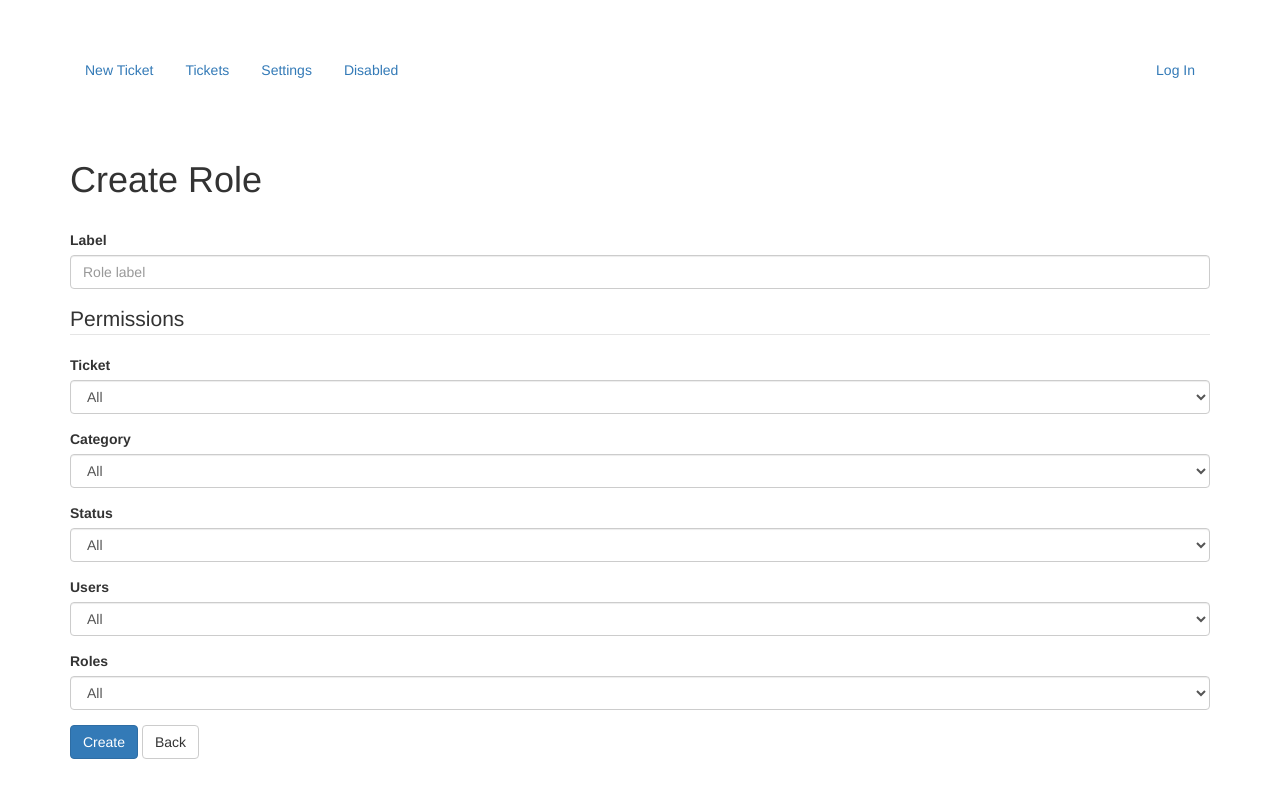
After one commit to tomual/tintin-ticketing, a CodeIgniter app: page /database/role/create/ in a window 1280 px wide. The commit adds this page. Run offline with CodeIgniter, Linux system fonts and the light colour scheme; some libraries are stand-ins or nearby versions.

Commit message:
Create, edit, delete user roles

```diff
--- /dev/null
+++ b/application/controllers/Role.php
@@ -0,0 +1,52 @@
+<?php
+defined('BASEPATH') OR exit('No direct script access allowed');
+
+class Role extends CI_Controller {
+
+    public function __construct()
+    {
+        parent::__construct();
+        $this->load->model('roles_model');
+    }
+
+    public function create()
+    {
+        if($_SERVER['REQUEST_METHOD'] == 'POST')
+        {
+            $form = $_POST;
+            $this->roles_model->add_role($form);
+            echo site_url('role/all');
+            redirect(site_url('role/all'));
+        }
+        $this->load->view('role/create');
+    }
+
+    public function edit($cid)
+    {
+        if($_SERVER['REQUEST_METHOD'] == 'POST')
+        {
+            $form = $_POST;
+        echo $form;
+            $this->roles_model->set_role($form);
+            redirect(site_url('role/all'));
+        }
+        $role = $this->roles_model->get_role($cid);
+        $this->load->view('role/edit', compact('role'));
+    }
+
+    public function remove($cid)
+    {
+        if($_SERVER['REQUEST_METHOD'] == 'POST')
+        {
+            $this->roles_model->delete_role($cid);
+        }
+        redirect(site_url('role/all'));
+    }
+
+    public function all()
+    {
+        $roles = $this->roles_model->get_roles();
+        $this->load->view('role/all', compact('roles'));
+    }
+
+}
--- /dev/null
+++ b/application/models/roles_model.php
@@ -0,0 +1,56 @@
+<?php
+
+class Roles_model extends CI_Model {
+
+    public $label;
+    public $permission_ticket;
+    public $permission_user;
+    public $permission_category;
+    public $permission_status;
+    public $permission_role;
+
+    public function add_role($form)
+    {
+        $this->label = $form['label'];
+        $this->permission_ticket = $form['permission_ticket'];
+        $this->permission_user = $form['permission_user'];
+        $this->permission_category = $form['permission_category'];
+        $this->permission_status = $form['permission_status'];
+        $this->permission_role = $form['permission_role'];
+
+        $this->db->insert('roles', $this);
+    }
+
+    public function get_roles()
+    {
+        $this->db->order_by('label', 'asc');
+        $query = $this->db->get('roles');
+        return $query->result();
+    }
+
+    public function get_role($rid)
+    {
+        $this->db->where('rid', $rid);
+        $query = $this->db->get('roles', 1);
+        return $query->row();
+    }
+
+    public function set_role($form)
+    {
+        $this->label = $form['label'];
+        $this->permission_ticket = $form['permission_ticket'];
+        $this->permission_user = $form['permission_user'];
+        $this->permission_category = $form['permission_category'];
+        $this->permission_status = $form['permission_status'];
+        $this->permission_role = $form['permission_role'];
+
+        $this->db->update('roles', $this, array('rid' => $_POST['rid']));
+    }
+
+    public function delete_role($rid)
+    {
+        $this->db->where('rid', $rid);
+        $this->db->delete('roles');
+    }
+
+}
--- a/application/views/header.php
+++ b/application/views/header.php
@@ -31,8 +31,14 @@ defined('BASEPATH') OR exit('No direct script access allowed');
                         <a class="dropdown-item" href="#">Custom Report</a>
                     </div>
                 </li>
-                <li class="nav-item">
-                    <a class="nav-link" href="/settings/">Settings</a>
+                <li class="nav-item dropdown">
+                    <a class="nav-link dropdown-toggle" data-toggle="dropdown" href="#" role="button" aria-haspopup="true" aria-expanded="false">Settings</a>
+                    <div class="dropdown-menu">
+                        <a class="dropdown-item" href="/status/all">Statuses</a>
+                        <a class="dropdown-item" href="/category/all">Categories</a>
+                        <a class="dropdown-item" href="/user/all">Users</a>
+                        <a class="dropdown-item" href="/role/all">Roles</a>
+                    </div>
                 </li>
                 <li class="nav-item">
                     <a class="nav-link disabled" href="#">Disabled</a>
--- /dev/null
+++ b/application/views/role/create.php
@@ -0,0 +1,59 @@
+<?php $this->load->view('header') ?>
+
+<div class="col-sm-12">
+	<h1>Create Role</h1>
+
+	<form method="post">
+	    <div class="form-group">
+	        <label for="">Label</label>
+	        <input type="text" class="form-control" id="label" name="label" placeholder="Role label">
+	    </div>
+	    <legend>Permissions</legend>
+	    <div class="form-group">
+	        <label for="">Ticket</label>
+	        <select class="form-control" name="permission_ticket">
+	        	<option value="5">All</option>
+	        	<option value="4">Edit all tickets</option>
+	        	<option value="3">Create and edit own tickets</option>
+	        	<option value="2">Change status and comment</option>
+	        	<option value="1">View</option>
+	        </select>
+	    </div>
+	    <div class="form-group">
+	        <label for="">Category</label>
+	        <select class="form-control" name="permission_category">
+	        	<option value="3">All</option>
+	        	<option value="2">Create and edit</option>
+	        	<option value="1">View</option>
+	        </select>
+	    </div>
+	    <div class="form-group">
+	        <label for="">Status</label>
+	        <select class="form-control" name="permission_status">
+	        	<option value="3">All</option>
+	        	<option value="2">Create and edit</option>
+	        	<option value="1">View</option>
+	        </select>
+	    </div>
+	    <div class="form-group">
+	        <label for="">Users</label>
+	        <select class="form-control" name="permission_user">
+	        	<option value="3">All</option>
+	        	<option value="2">Create and edit</option>
+	        	<option value="1">View</option>
+	        </select>
+	    </div>
+	    <div class="form-group">
+	        <label for="">Roles</label>
+	        <select class="form-control" name="permission_role">
+	        	<option value="3">All</option>
+	        	<option value="2">Create and edit</option>
+	        	<option value="1">View</option>
+	        </select>
+	    </div>
+	    <button type="submit" class="btn btn-primary">Create</button>
+		<a href="/role/all/"><button type="button" class="btn btn-default">Back</button></a>
+	</form>
+</div>
+
+<?php $this->load->view('footer') ?>
```
Also changed, not shown: application/views/role/all.php (added, +31 -0 lines), application/views/role/edit.php (added, +59 -0 lines).
